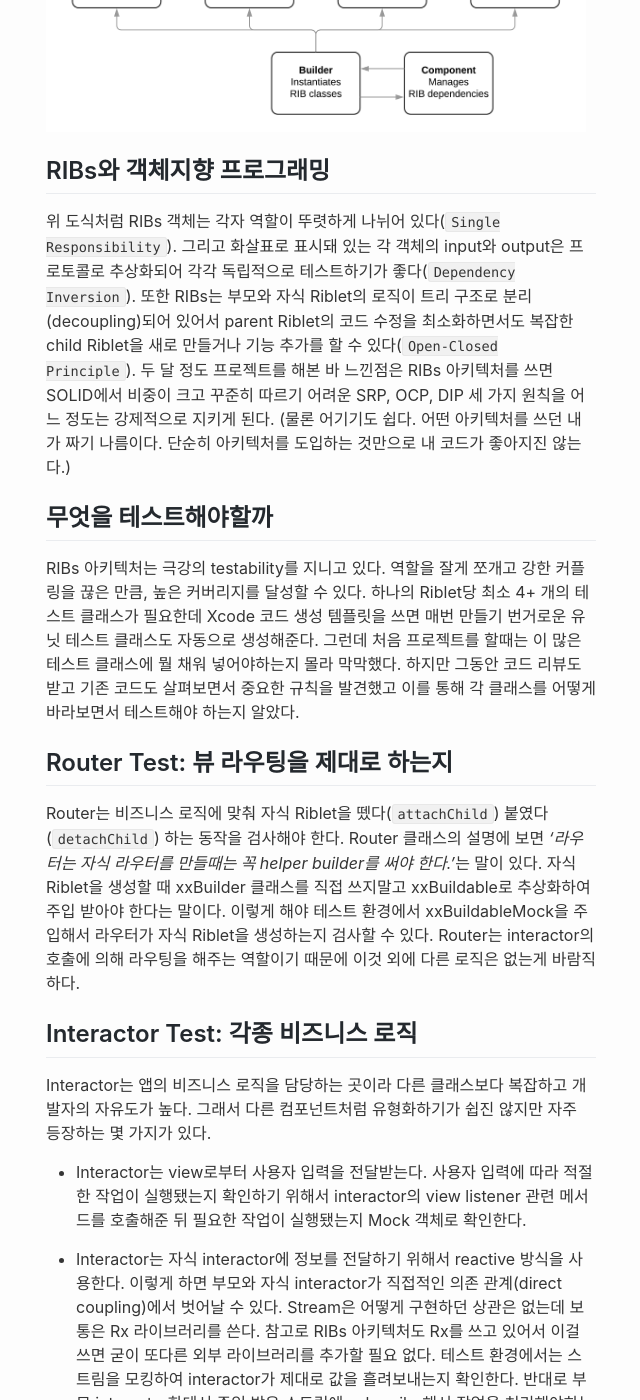
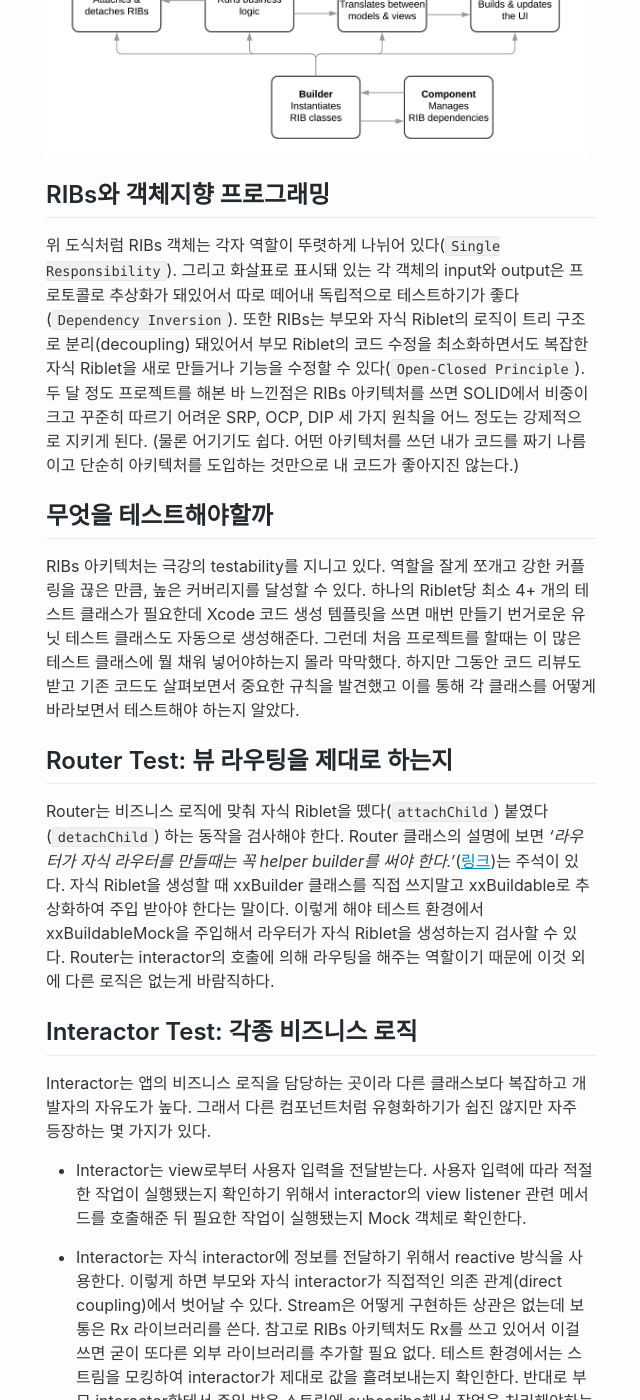
Before and after one commit to nsoojin/nsoojin.github.io, a Jekyll site: the page built from _posts/2020-05-09-unit-testing-ribs.md, in a window 1280 px wide and 1400 px high, scrolled down 486 px. Shown: the whole window, without its empty margins (319-959 px from the left). Built offline with Jekyll 4.4.1, drawn with Linux system fonts in a browser that asks for light colours; comment, search, counter and statistics services are not loaded; some of the changed text lies outside the part shown.

Commit message:
unit testing ribs #2

```diff
--- a/_posts/2020-05-09-unit-testing-ribs.md
+++ b/_posts/2020-05-09-unit-testing-ribs.md
@@ -11,13 +11,13 @@ published: true
 meta: {}
 ---
 
-[RIBs](https://github.com/uber/RIBs)는 우버에서 개발하고 오픈소스로 공개한 모바일 아키텍처 프레임워크다. RIBs는 독립적인 기능을 담당하는 RIB 덩어리(이하 Riblet)를 트리 구조로 만들어 앱의 상태와 로직을 관리한다. 하나의 Riblet에 포함되는 객체와 각 역할은 아래와 같다.
+[RIBs](https://github.com/uber/RIBs)는 우버에서 개발하고 오픈소스로 공개한 모바일 아키텍처 프레임워크다. RIBs는 독립적인 기능을 담당하는 RIB 덩어리(이하 Riblet)를 트리 구조로 만들어 앱의 상태와 로직을 관리한다. 하나의 Riblet 단위를 구성하는 객체와 역할은 아래와 같다.
 
 <img src="/assets/posts/uber-ribs-diagram.png" />
 
 ## RIBs와 객체지향 프로그래밍
 
-위 도식처럼 RIBs 객체는 각자 역할이 뚜렷하게 나뉘어 있다(`Single Responsibility`). 그리고 화살표로 표시돼 있는 각 객체의 input와 output은 프로토콜로 추상화되어 각각 독립적으로 테스트하기가 좋다(`Dependency Inversion`). 또한 RIBs는 부모와 자식 Riblet의 로직이 트리 구조로 분리(decoupling)되어 있어서 parent Riblet의 코드 수정을 최소화하면서도 복잡한 child Riblet을 새로 만들거나 기능 추가를 할 수 있다(`Open-Closed Principle`). 두 달 정도 프로젝트를 해본 바 느낀점은 RIBs 아키텍처를 쓰면 SOLID에서 비중이 크고 꾸준히 따르기 어려운 SRP, OCP, DIP 세 가지 원칙을 어느 정도는 강제적으로 지키게 된다. (물론 어기기도 쉽다. 어떤 아키텍처를 쓰던 내가 짜기 나름이다. 단순히 아키텍처를 도입하는 것만으로 내 코드가 좋아지진 않는다.)
+위 도식처럼 RIBs 객체는 각자 역할이 뚜렷하게 나뉘어 있다(`Single Responsibility`). 그리고 화살표로 표시돼 있는 각 객체의 input와 output은 프로토콜로 추상화가 돼있어서 따로 떼어내 독립적으로 테스트하기가 좋다(`Dependency Inversion`). 또한 RIBs는 부모와 자식 Riblet의 로직이 트리 구조로 분리(decoupling) 돼있어서 부모 Riblet의 코드 수정을 최소화하면서도 복잡한 자식 Riblet을 새로 만들거나 기능을 수정할 수 있다(`Open-Closed Principle`). 두 달 정도 프로젝트를 해본 바 느낀점은 RIBs 아키텍처를 쓰면 SOLID에서 비중이 크고 꾸준히 따르기 어려운 SRP, OCP, DIP 세 가지 원칙을 어느 정도는 강제적으로 지키게 된다. (물론 어기기도 쉽다. 어떤 아키텍처를 쓰던 내가 코드를 짜기 나름이고 단순히 아키텍처를 도입하는 것만으로 내 코드가 좋아지진 않는다.)
 
 ## 무엇을 테스트해야할까
 
@@ -25,7 +25,7 @@ RIBs 아키텍처는 극강의 testability를 지니고 있다. 역할을 잘게
 
 ## Router Test: 뷰 라우팅을 제대로 하는지
 
-Router는 비즈니스 로직에 맞춰 자식 Riblet을 뗐다(`attachChild`) 붙였다(`detachChild`) 하는 동작을 검사해야 한다. Router 클래스의 설명에 보면 *'라우터는 자식 라우터를 만들때는 꼭 helper builder를 써야 한다.'*는 말이 있다. 자식 Riblet을 생성할 때 xxBuilder 클래스를 직접 쓰지말고 xxBuildable로 추상화하여 주입 받아야 한다는 말이다. 이렇게 해야 테스트 환경에서 xxBuildableMock을 주입해서 라우터가 자식 Riblet을 생성하는지 검사할 수 있다. Router는 interactor의 호출에 의해 라우팅을 해주는 역할이기 때문에 이것 외에 다른 로직은 없는게 바람직하다.
+Router는 비즈니스 로직에 맞춰 자식 Riblet을 뗐다(`attachChild`) 붙였다(`detachChild`) 하는 동작을 검사해야 한다. Router 클래스의 설명에 보면 *'라우터가 자식 라우터를 만들때는 꼭 helper builder를 써야 한다.'*([링크](https://github.com/uber/RIBs/blob/master/ios/RIBs/Classes/Router.swift#L75))는 주석이 있다. 자식 Riblet을 생성할 때 xxBuilder 클래스를 직접 쓰지말고 xxBuildable로 추상화하여 주입 받아야 한다는 말이다. 이렇게 해야 테스트 환경에서 xxBuildableMock을 주입해서 라우터가 자식 Riblet을 생성하는지 검사할 수 있다. Router는 interactor의 호출에 의해 라우팅을 해주는 역할이기 때문에 이것 외에 다른 로직은 없는게 바람직하다.
 
 ## Interactor Test: 각종 비즈니스 로직
 
@@ -33,7 +33,7 @@ Interactor는 앱의 비즈니스 로직을 담당하는 곳이라 다른 클래
 
 - Interactor는 view로부터 사용자 입력을 전달받는다. 사용자 입력에 따라 적절한 작업이 실행됐는지 확인하기 위해서 interactor의 view listener 관련 메서드를 호출해준 뒤 필요한 작업이 실행됐는지 Mock 객체로 확인한다.
 
-- Interactor는 자식 interactor에 정보를 전달하기 위해서 reactive 방식을 사용한다. 이렇게 하면 부모와 자식 interactor가 직접적인 의존 관계(direct coupling)에서 벗어날 수 있다. Stream은 어떻게 구현하던 상관은 없는데 보통은 Rx 라이브러리를 쓴다. 참고로 RIBs 아키텍처도 Rx를 쓰고 있어서 이걸 쓰면 굳이 또다른 외부 라이브러리를 추가할 필요 없다. 테스트 환경에서는 스트림을 모킹하여 interactor가 제대로 값을 흘려보내는지 확인한다. 반대로 부모 interactor한테서 주입 받은 스트림에 subscribe해서 작업을 처리해야하는 경우라면 mock 스트림을 주입한 뒤 테스트 케이스에서 값을 흘려보면서 데이터에 맞게 잘 처리하고 있는지 테스트한다.
+- Interactor는 자식 interactor에 정보를 전달하기 위해서 reactive 방식을 사용한다. 이렇게 하면 부모와 자식 interactor가 직접적인 의존 관계(direct coupling)에서 벗어날 수 있다. Stream은 어떻게 구현하든 상관은 없는데 보통은 Rx 라이브러리를 쓴다. 참고로 RIBs 아키텍처도 Rx를 쓰고 있어서 이걸 쓰면 굳이 또다른 외부 라이브러리를 추가할 필요 없다. 테스트 환경에서는 스트림을 모킹하여 interactor가 제대로 값을 흘려보내는지 확인한다. 반대로 부모 interactor한테서 주입 받은 스트림에 subscribe해서 작업을 처리해야하는 경우라면 mock 스트림을 주입한 뒤 테스트 케이스에서 값을 흘려보면서 데이터에 맞게 잘 처리하고 있는지 테스트한다.
 
 - Interactor는 router와 presenter(혹은 view)를 자주 호출한다. 뷰를 뗐다 붙였다 하기도 하고 UI를 업데이트하기도 한다. 그래서 router와 presenter 메서드가 제대로 불리는지 확인한다. 이 경우에는 단순히 불렸는지 안불렸는지 확인하는 것보다는 불린 횟수가 정확한지 테스트하는게 좋다. UI 업데이트를 불필요하게 여러번 하지 않는지, 중복으로 뷰 라우팅을 하지는 않는지 확인한다.
 
```
